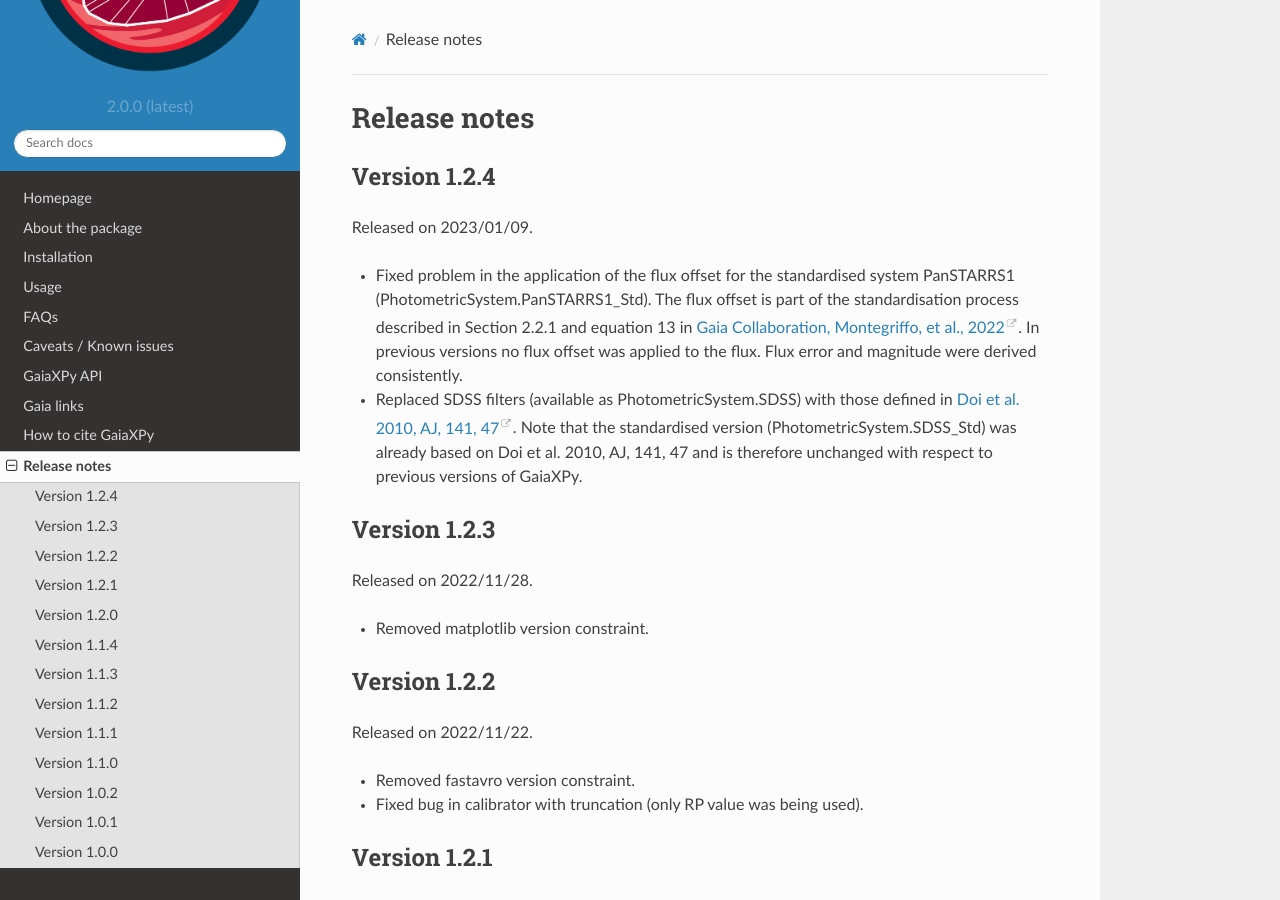
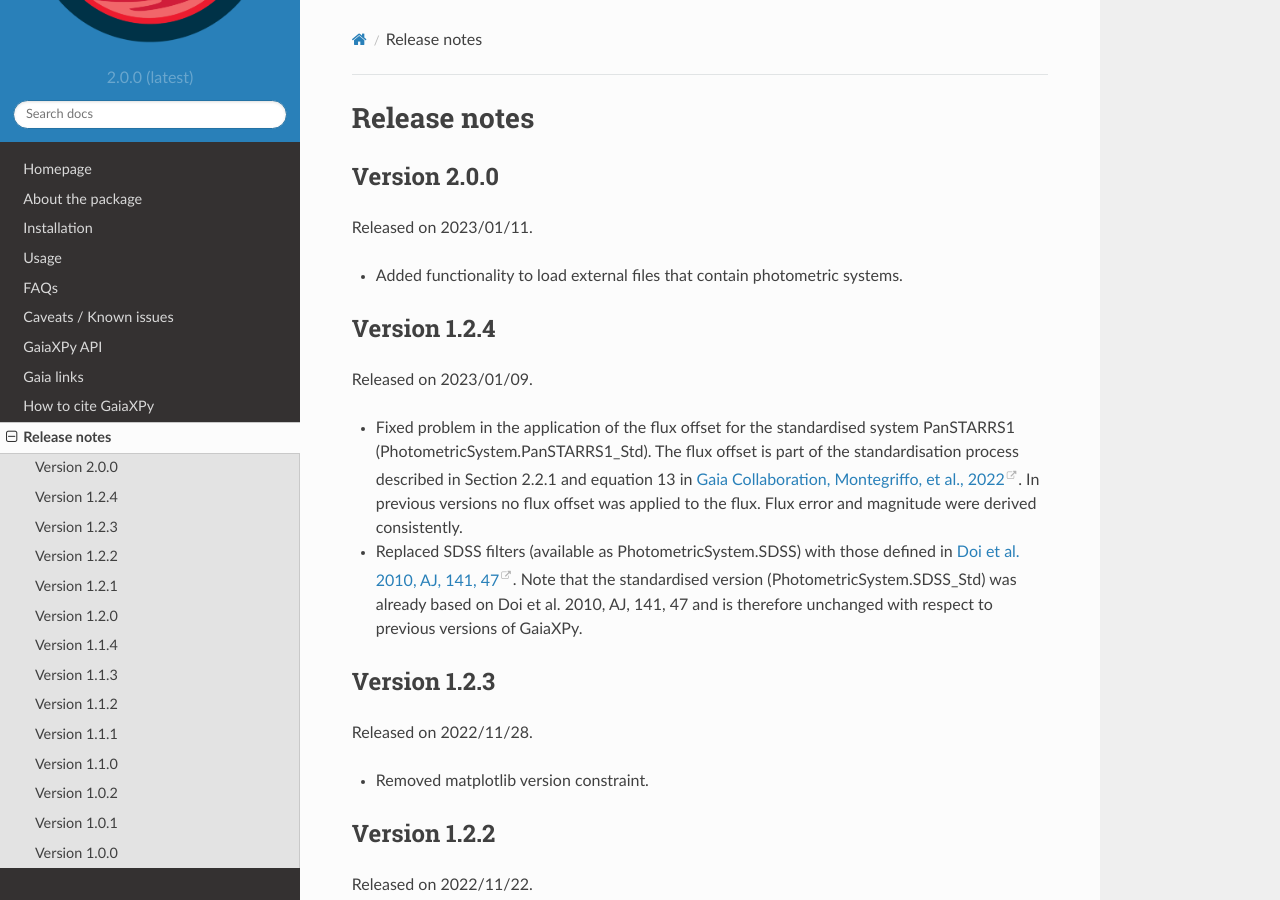
Before and after one commit to gaia-dpci/GaiaXPy, a Sphinx documentation site: the page built from docs/source/releasenotes.rst, in a window 1280 px wide and 900 px high. Built offline with Sphinx 7.4.7 and the Read the Docs theme 2.0.0, drawn with Linux system fonts in a browser that asks for light colours; formulas are drawn with MathJax 3.

Commit message:
Add Zenodo DOI and release notes

```diff
--- a/docs/source/cite.rst
+++ b/docs/source/cite.rst
@@ -18,7 +18,7 @@ To find out which version of the package you're using, simply run:
 
 DOIs
 ----
-* **DOI v1.2.4**: 10.5281/zenodo.7515812
+* **DOI v2.0.0**: 10.5281/zenodo.7524744
 
 * **DOI v1.2.4**: 10.5281/zenodo.7515812
 
--- a/docs/source/releasenotes.rst
+++ b/docs/source/releasenotes.rst
@@ -1,5 +1,11 @@
 Release notes
 =============
+
+Version 2.0.0
+-------------
+Released on 2023/01/11.
+
+* Added functionality to load external files that contain photometric systems.
 
 Version 1.2.4
 -------------
```
